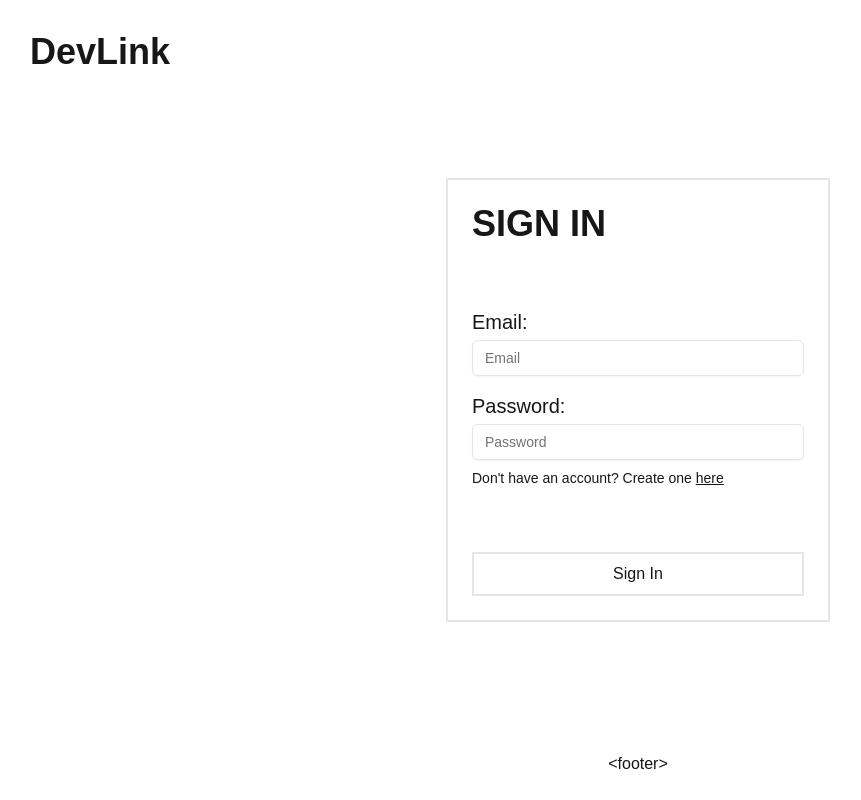
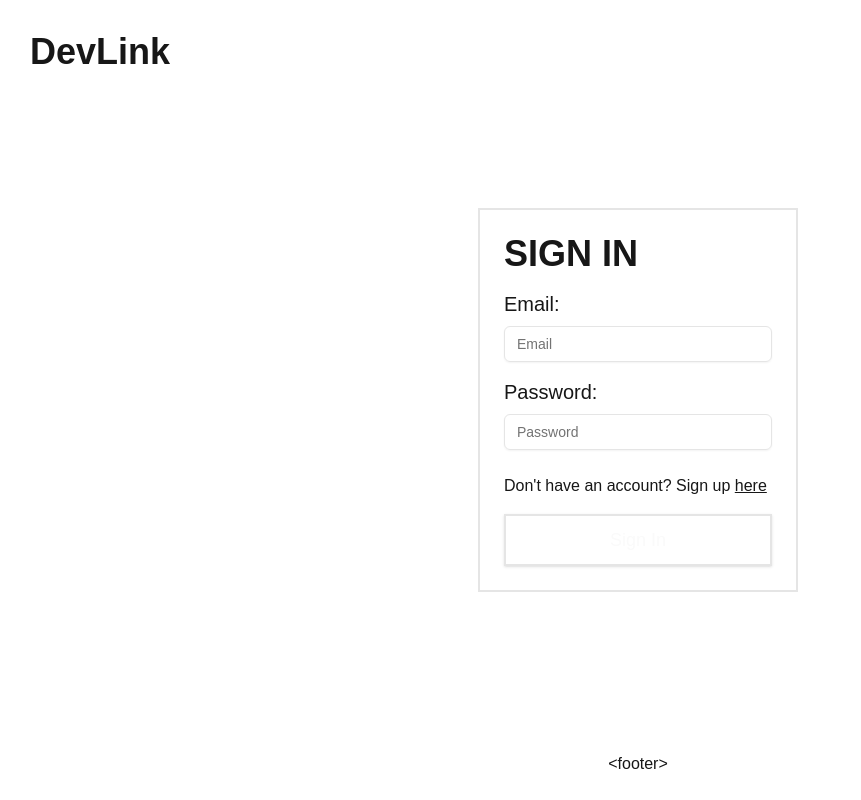
Before and after one commit to kanakshilledar/devlink, a Next.js app in the folder client/: page /signin in a window 1280 px wide. Shown: the whole page, without its empty margins (2-863 px from the left). Built offline with nearby package versions, Linux system fonts and the light colour scheme; a web font is replaced by a local one.

Commit message:
feat: Integrate API for Sign In page

```diff
--- a/client/app/(auth)/signin/page.tsx
+++ b/client/app/(auth)/signin/page.tsx
@@ -1,27 +1,116 @@
+"use client";
+
+import { z } from "zod";
 import { Input } from "@/components/ui/input";
 import Link from "next/link";
+import { SignInSchema } from "@/lib/types";
+import { zodResolver } from "@hookform/resolvers/zod";
+import { useForm } from "react-hook-form";
+import { Button } from "@/components/ui/button";
+import {
+  Form,
+  FormControl,
+  FormField,
+  FormItem,
+  FormLabel,
+  FormMessage,
+} from "@/components/ui/form";
+import { useRouter } from "next/navigation";
+import { useToast } from "@/hooks/use-toast";
 
 const page = () => {
+  const { toast } = useToast();
+  const router = useRouter();
+
+  const form = useForm<z.infer<typeof SignInSchema>>({
+    resolver: zodResolver(SignInSchema),
+    defaultValues: {
+      email: "",
+      password: "",
+    },
+  });
+
+  const onSubmit = async (values: z.infer<typeof SignInSchema>) => {
+    console.log(values);
+    try {
+      const res = await fetch(`${process.env.NEXT_PUBLIC_API_URL}/login`, {
+        method: "POST",
+        headers: {
+          "Content-Type": "application/json",
+        },
+        body: JSON.stringify(values),
+      });
+      const data = await res.json();
+      if (data.success) {
+        console.log(data);
+        toast({
+          title: "Successfully logged in",
+          description: "Redirecting you to the dashboard...",
+        });
+        localStorage.setItem("token", data.token);
+        setTimeout(() => {
+          router.push("/dashboard");
+        }, 2000);
+      } else {
+        toast({
+          variant: "destructive",
+          title: "Invalid credentials",
+          description: "Please check your email and password",
+        });
+      }
+    } catch (error) {
+      console.error(error);
+    }
+  };
+
   return (
     <div className="w-full h-screen flex items-center justify-center">
-      <div className="flex flex-col gap-16 justify-between p-6 min-w-96 w-3/12 border-2">
-        <div className="text-4xl font-bold">SIGN IN</div>
-        <div>
-          <div className="text-xl">Email:</div>
-          <Input type="text" placeholder="Email" className="mt-1" />
-          <div className="text-xl mt-4">Password:</div>
-          <Input type="password" placeholder="Password" className="mt-1" />
-          <div className="text-sm mt-2">
-            Don&apos;t have an account? Create one{" "}
+      <Form {...form}>
+        <form
+          onSubmit={form.handleSubmit(onSubmit)}
+          className="flex flex-col gap-4 justify-between p-6 w-11/12 md:w-3/12 border-2"
+        >
+          <div className="text-4xl font-bold">SIGN IN</div>
+          <FormField
+            control={form.control}
+            name="email"
+            render={({ field }) => (
+              <FormItem>
+                <FormLabel className="text-xl">Email:</FormLabel>
+                <FormControl>
+                  <Input placeholder="Email" {...field} />
+                </FormControl>
+                <FormMessage />
+              </FormItem>
+            )}
+          />
+          <FormField
+            control={form.control}
+            name="password"
+            render={({ field }) => (
+              <FormItem>
+                <FormLabel className="text-xl">Password:</FormLabel>
+                <FormControl>
+                  <Input placeholder="Password" type="password" {...field} />
+                </FormControl>
+                <FormMessage />
+              </FormItem>
+            )}
+          />
+          <div className="mt-2">
+            Don't have an account? Sign up{" "}
             <Link href="/signup">
               <u>here</u>
             </Link>
           </div>
-        </div>
-        <div className="px-4 py-2 border-2 hover:bg-white hover:text-black cursor-pointer text-center">
-          Sign In
-        </div>
-      </div>
+          <Button
+            className="px-4 py-6 border-2 bg-transparent hover:bg-white hover:text-black cursor-pointer text-center rounded-none text-lg"
+            type="submit"
+          >
+            Sign In
+          </Button>
+        </form>
+      </Form>
     </div>
   );
 };
```
